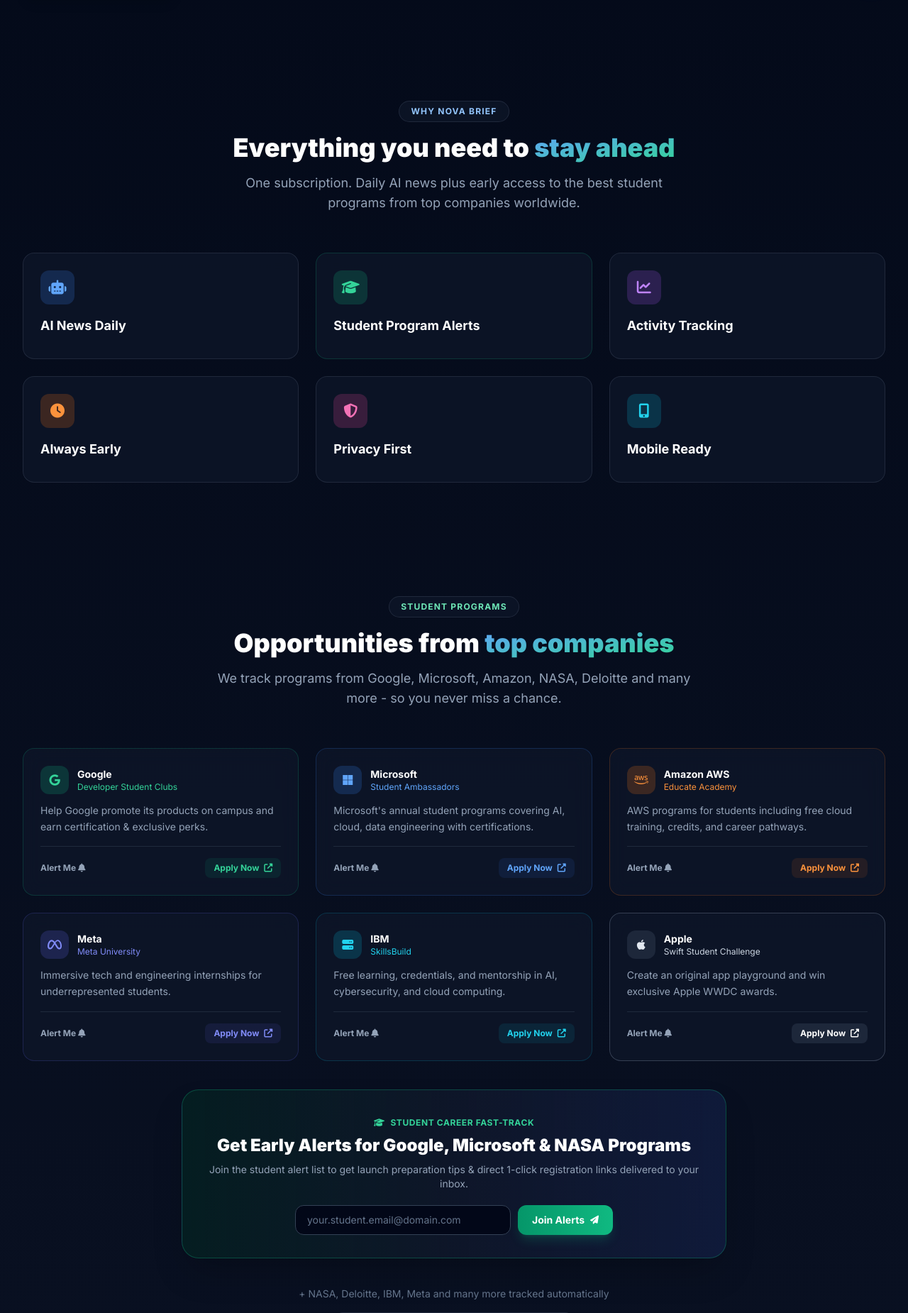
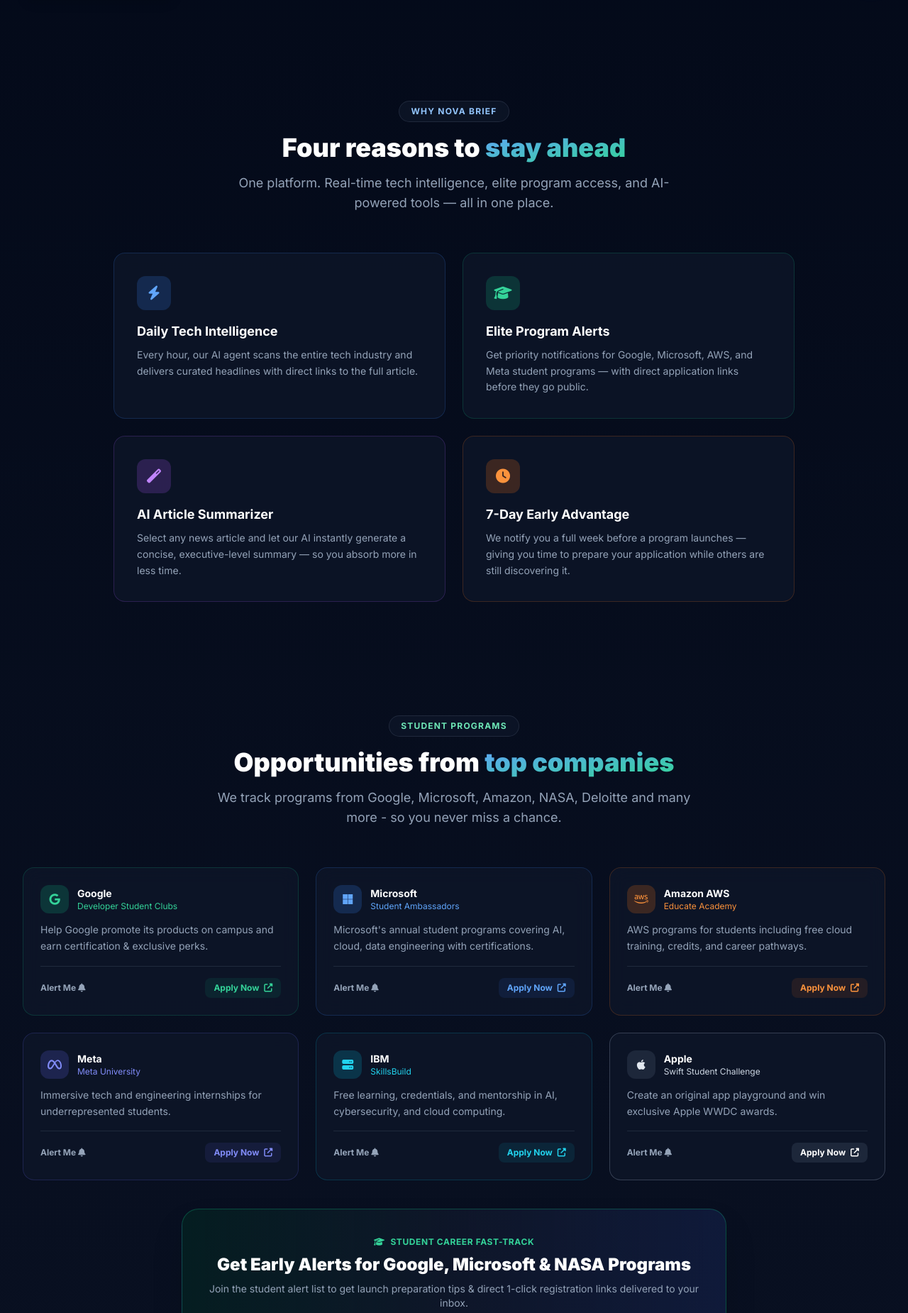
Before and after one commit to Alihussain121472/News-Agent, a Flask app: page / in a window 1280 px wide. Shown: the part 795-2645 px from the top of the page at 71% size. Run offline with Flask 3, Linux system fonts and the light colour scheme; data that the repository does not hold is empty; some libraries are stand-ins or nearby versions.

Commit message:
Replace 6 feature boxes with 4 high-value cards, add tab deep-link support for Activity Tracking

```diff
--- a/templates/index.html
+++ b/templates/index.html
@@ -227,48 +227,40 @@
 
 <!-- Features -->
 <section id="features" class="py-20">
-  <div class="max-w-7xl mx-auto px-4 sm:px-6 lg:px-8">
+  <div class="max-w-5xl mx-auto px-4 sm:px-6 lg:px-8">
     <div class="text-center mb-14">
       <div class="inline-block bg-slate-900/70 backdrop-blur-md border border-slate-400/15 rounded-full px-4 py-1.5 text-xs font-bold uppercase tracking-widest text-blue-300 mb-4">Why Nova Brief</div>
-      <h2 class="text-4xl font-black text-white mb-4">Everything you need to <span class="bg-gradient-to-br from-blue-400 to-emerald-400 bg-clip-text text-transparent">stay ahead</span></h2>
-      <p class="text-slate-400 text-lg max-w-2xl mx-auto">One subscription. Daily AI news plus early access to the best student programs from top companies worldwide.</p>
+      <h2 class="text-4xl font-black text-white mb-4">Four reasons to <span class="bg-gradient-to-br from-blue-400 to-emerald-400 bg-clip-text text-transparent">stay ahead</span></h2>
+      <p class="text-slate-400 text-lg max-w-2xl mx-auto">One platform. Real-time tech intelligence, elite program access, and AI-powered tools — all in one place.</p>
     </div>
-    <div class="grid md:grid-cols-2 lg:grid-cols-3 gap-6">
-      <a href="/user/dashboard" class="block bg-slate-900/70 backdrop-blur-md border border-slate-400/15 rounded-2xl p-6 transition-all duration-300 ease-in-out hover:-translate-y-1.5 hover:shadow-[0_20px_40px_rgba(37,99,235,0.15)] hover:border-blue-500/50">
+    <div class="grid md:grid-cols-2 gap-6">
+      <a href="/user/dashboard" class="block bg-slate-900/70 backdrop-blur-md border border-blue-500/20 rounded-2xl p-8 transition-all duration-300 ease-in-out hover:-translate-y-1.5 hover:shadow-[0_20px_40px_rgba(37,99,235,0.2)] hover:border-blue-500/50">
         <div class="w-12 h-12 rounded-xl bg-blue-500/20 flex items-center justify-center mb-4">
-          <i class="fas fa-robot text-blue-400 text-xl"></i>
+          <i class="fas fa-bolt text-blue-400 text-xl"></i>
         </div>
-        <h3 class="text-lg font-bold text-white mb-2">AI News Daily</h3>
+        <h3 class="text-lg font-bold text-white mb-2">Daily Tech Intelligence</h3>
+        <p class="text-slate-400 text-sm leading-relaxed">Every hour, our AI agent scans the entire tech industry and delivers curated headlines with direct links to the full article.</p>
       </a>
-      <a href="#programs" class="block bg-slate-900/70 backdrop-blur-md border border-emerald-500/20 rounded-2xl p-6 transition-all duration-300 ease-in-out hover:-translate-y-1.5 hover:shadow-[0_20px_40px_rgba(37,99,235,0.15)] hover:border-emerald-500/50">
+      <a href="#programs" class="block bg-slate-900/70 backdrop-blur-md border border-emerald-500/20 rounded-2xl p-8 transition-all duration-300 ease-in-out hover:-translate-y-1.5 hover:shadow-[0_20px_40px_rgba(16,185,129,0.2)] hover:border-emerald-500/50">
         <div class="w-12 h-12 rounded-xl bg-emerald-500/20 flex items-center justify-center mb-4">
           <i class="fas fa-graduation-cap text-emerald-400 text-xl"></i>
         </div>
-        <h3 class="text-lg font-bold text-white mb-2">Student Program Alerts</h3>
+        <h3 class="text-lg font-bold text-white mb-2">Elite Program Alerts</h3>
+        <p class="text-slate-400 text-sm leading-relaxed">Get priority notifications for Google, Microsoft, AWS, and Meta student programs — with direct application links before they go public.</p>
       </a>
-      <a href="/user/dashboard" class="block bg-slate-900/70 backdrop-blur-md border border-slate-400/15 rounded-2xl p-6 transition-all duration-300 ease-in-out hover:-translate-y-1.5 hover:shadow-[0_20px_40px_rgba(37,99,235,0.15)] hover:border-purple-500/50">
+      <a href="/user/dashboard" class="block bg-slate-900/70 backdrop-blur-md border border-purple-500/20 rounded-2xl p-8 transition-all duration-300 ease-in-out hover:-translate-y-1.5 hover:shadow-[0_20px_40px_rgba(168,85,247,0.2)] hover:border-purple-500/50">
         <div class="w-12 h-12 rounded-xl bg-purple-500/20 flex items-center justify-center mb-4">
-          <i class="fas fa-chart-line text-purple-400 text-xl"></i>
+          <i class="fas fa-magic text-purple-400 text-xl"></i>
         </div>
-        <h3 class="text-lg font-bold text-white mb-2">Activity Tracking</h3>
+        <h3 class="text-lg font-bold text-white mb-2">AI Article Summarizer</h3>
+        <p class="text-slate-400 text-sm leading-relaxed">Select any news article and let our AI instantly generate a concise, executive-level summary — so you absorb more in less time.</p>
       </a>
-      <a href="#programs" class="block bg-slate-900/70 backdrop-blur-md border border-slate-400/15 rounded-2xl p-6 transition-all duration-300 ease-in-out hover:-translate-y-1.5 hover:shadow-[0_20px_40px_rgba(37,99,235,0.15)] hover:border-orange-500/50">
+      <a href="#programs" class="block bg-slate-900/70 backdrop-blur-md border border-orange-500/20 rounded-2xl p-8 transition-all duration-300 ease-in-out hover:-translate-y-1.5 hover:shadow-[0_20px_40px_rgba(249,115,22,0.2)] hover:border-orange-500/50">
         <div class="w-12 h-12 rounded-xl bg-orange-500/20 flex items-center justify-center mb-4">
           <i class="fas fa-clock text-orange-400 text-xl"></i>
         </div>
-        <h3 class="text-lg font-bold text-white mb-2">Always Early</h3>
-      </a>
-      <a href="#subscribe" class="block bg-slate-900/70 backdrop-blur-md border border-slate-400/15 rounded-2xl p-6 transition-all duration-300 ease-in-out hover:-translate-y-1.5 hover:shadow-[0_20px_40px_rgba(37,99,235,0.15)] hover:border-pink-500/50">
-        <div class="w-12 h-12 rounded-xl bg-pink-500/20 flex items-center justify-center mb-4">
-          <i class="fas fa-shield-alt text-pink-400 text-xl"></i>
-        </div>
-        <h3 class="text-lg font-bold text-white mb-2">Privacy First</h3>
-      </a>
-      <a href="/user/dashboard" class="block bg-slate-900/70 backdrop-blur-md border border-slate-400/15 rounded-2xl p-6 transition-all duration-300 ease-in-out hover:-translate-y-1.5 hover:shadow-[0_20px_40px_rgba(37,99,235,0.15)] hover:border-cyan-500/50">
-        <div class="w-12 h-12 rounded-xl bg-cyan-500/20 flex items-center justify-center mb-4">
-          <i class="fas fa-mobile-alt text-cyan-400 text-xl"></i>
-        </div>
-        <h3 class="text-lg font-bold text-white mb-2">Mobile Ready</h3>
+        <h3 class="text-lg font-bold text-white mb-2">7-Day Early Advantage</h3>
+        <p class="text-slate-400 text-sm leading-relaxed">We notify you a full week before a program launches — giving you time to prepare your application while others are still discovering it.</p>
       </a>
     </div>
   </div>
```
Also changed, not shown: templates/user_dashboard.html (+7 -0 lines).
